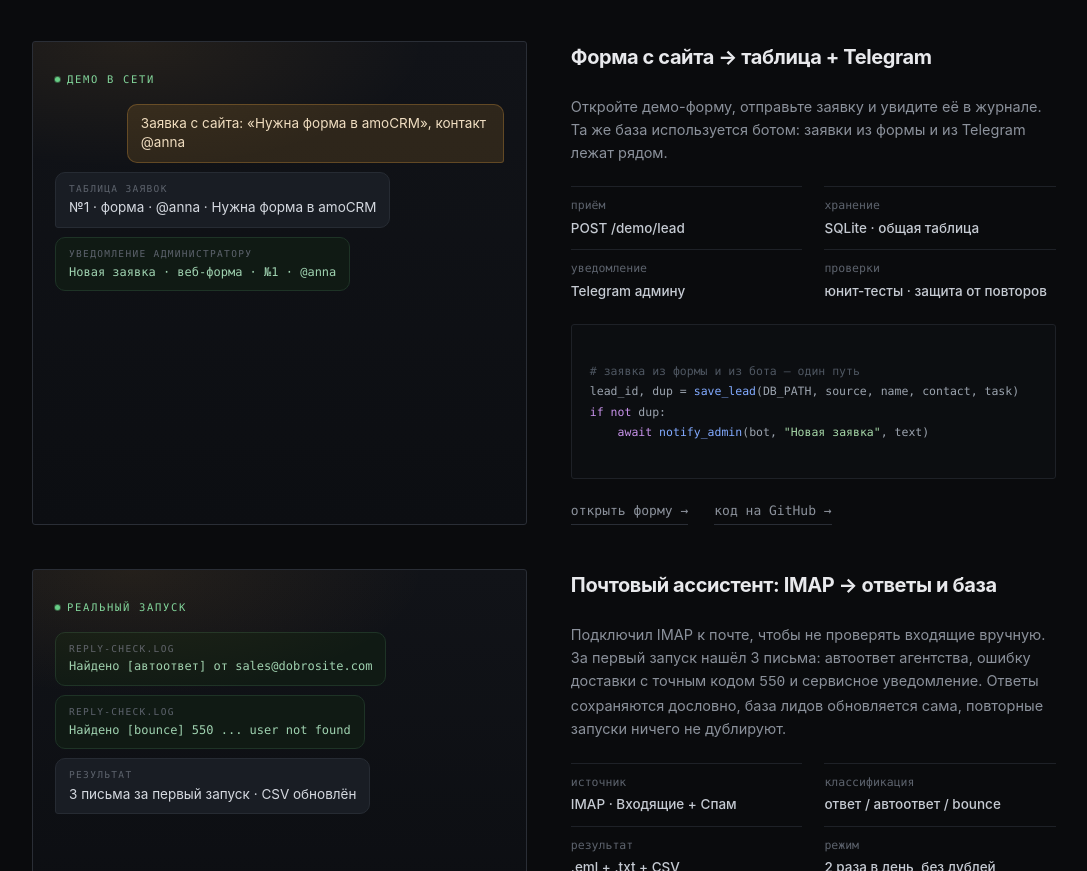
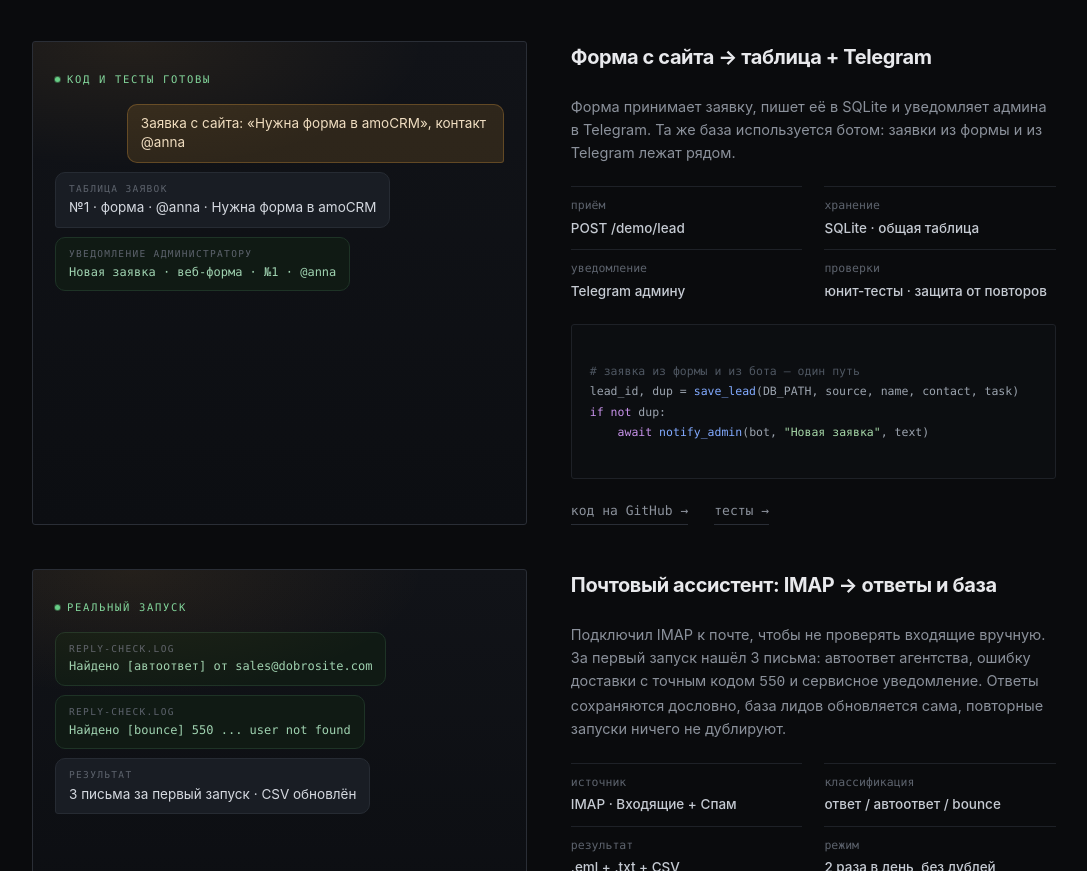
Before and after one commit to VacPit/vacpit.github.io, a plain HTML site: page index.html in a window 1280 px wide. Shown: the part 2460-3331 px from the top of the page, without its empty margins (96-1183 px from the left). Drawn offline with Linux system fonts and the light colour scheme.

Commit message:
Point form case to code until Render deploy is live

```diff
--- a/index.html
+++ b/index.html
@@ -401,7 +401,7 @@ footer{
       </div>
 
       <div class="pcard" data-reveal data-delay="2">
-        <span class="live"><i></i>демо в сети</span>
+        <span class="live"><i></i>код и тесты готовы</span>
         <div class="chat" id="leadform">
           <div class="bub usr">Заявка с сайта: «Нужна форма в amoCRM», контакт @anna</div>
           <div class="bub bot"><span class="lbl">таблица заявок</span>№1 · форма · @anna · Нужна форма в amoCRM</div>
@@ -412,8 +412,8 @@ footer{
       <div class="pmeta" data-reveal data-delay="3">
         <h3>Форма с сайта → таблица + Telegram</h3>
         <p>
-          Откройте демо-форму, отправьте заявку и увидите её в журнале. Та же база
-          используется ботом: заявки из формы и из Telegram лежат рядом.
+          Форма принимает заявку, пишет её в SQLite и уведомляет админа в Telegram.
+          Та же база используется ботом: заявки из формы и из Telegram лежат рядом.
         </p>
         <div class="specs">
           <div>приём<b>POST /demo/lead</b></div>
@@ -428,8 +428,8 @@ lead_id, dup = <span class="f">save_lead</span>(DB_PATH, source, name, contact,
     <span class="k">await</span> <span class="f">notify_admin</span>(bot, <span class="s">"Новая заявка"</span>, text)
         </div>
         <div class="links">
-          <a href="https://glc-demo-bot.onrender.com/demo/form">открыть форму →</a>
-          <a href="https://github.com/VacPit/glc-demo-bot">код на GitHub →</a>
+          <a href="https://github.com/VacPit/glc-demo-bot/blob/main/lead_store.py">код на GitHub →</a>
+          <a href="https://github.com/VacPit/glc-demo-bot/blob/main/test_demo.py">тесты →</a>
         </div>
       </div>
 
```
